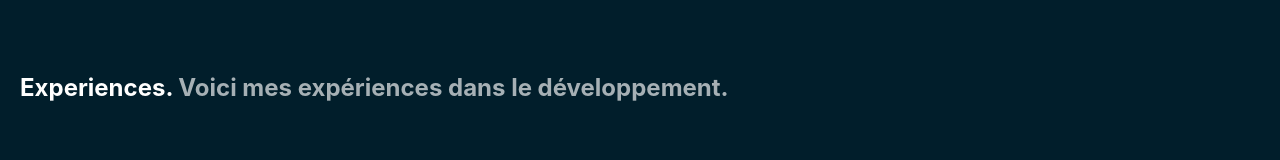
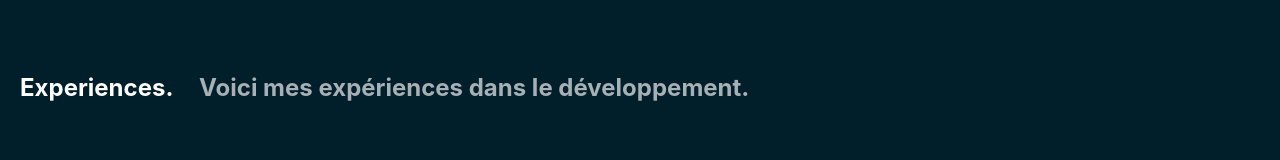
Before and after one commit to TiboLeFreapon/portifolio-actuel, a React (Create React App) app: page / in a window 1280 px wide. Shown: the part 2032-2192 px from the top of the page. Built offline with nearby package versions, Linux system fonts and the light colour scheme.

Commit message:
Corriger bogue margin titre exp.

```diff
--- a/src/components/PageAccueil.js
+++ b/src/components/PageAccueil.js
@@ -10,10 +10,6 @@ const PageAccueil = () => {
         <div className="page-accueil" style={{height: tailleFenetre + 'px'}}>
 
             <PanneauAccueil/>
-            <TacheBG nom={"tache tache1"} fichier={"couche1"} taille={tailleFenetre + "px"}/>
-            {/* <TacheBG nom={"tache tache2"} fichier={"couche2"} taille={tailleFenetre + "px"}/>
-            <TacheBG nom={"tache tache3"} fichier={"couche3"} taille={tailleFenetre + "px"}/> */}
-            {/* <TacheBG nom={"tache tache4"} fichier={"couche4"} taille={tailleFenetre + "px"}/> */}
 
         </div>
     )
--- a/src/components/PageProjets.js
+++ b/src/components/PageProjets.js
@@ -10,7 +10,7 @@ const PageProjet = () => {
     const descriptionGH = "Mon Git Hub. vous pourrez y retrouver mes autres projets.";
     const lienAntidote = "https://www.antidote.info/en/antidote-web";
     const beerPong = "https://bestofbeerpong.com/";
-    const lienPJ = "https://thibaultschmitt.com/#/";
+    const lienPJ = "https://schmittthibault.com/#/";
     const lienGitHub = "https://github.com/TiboLeFreapon/";
 
     return (
--- a/src/style/pageAccueil.scss
+++ b/src/style/pageAccueil.scss
@@ -18,7 +18,6 @@
         svg{
             width: 100%;
             height: 100%;
-            border: 1px solid green;
         }
     }
     // .tache {
--- a/src/style/pageExp.scss
+++ b/src/style/pageExp.scss
@@ -6,6 +6,7 @@
 
 
         text-align: left;
+        margin: 0 0 0 20px;
 
         .pres {
             line-height: 150%;
@@ -13,10 +14,11 @@
             color: #ffffff;
             font-size: x-large;
             font-weight: bolder;
-            margin: 0 0 20px 20px;
             text-align: left;
 
             span {
+
+            margin: 0 20px 20px 20px;
                 color: rgba(255, 255, 255, 0.65);
             }
         }
```
